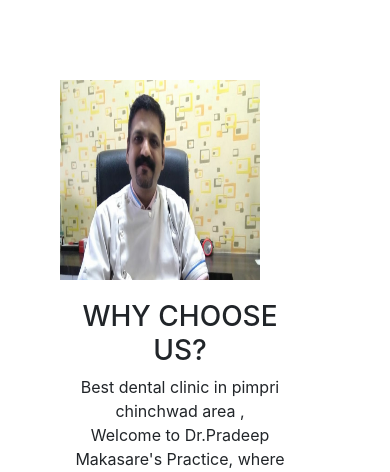
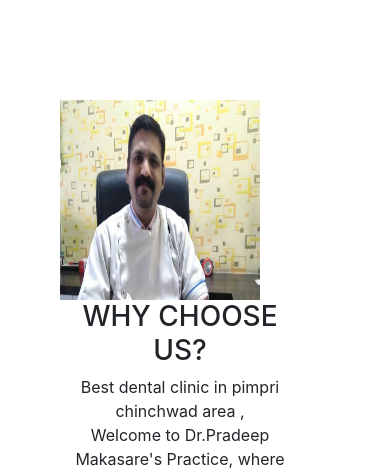
Before and after one commit to Pranavnk15/Dr, a Node server app: page /aboutus in a window 390 px wide. Shown: the part 106-578 px from the top of the page. Run offline with Node 20, Linux system fonts and the light colour scheme; some libraries are stand-ins or nearby versions.

Commit message:
Update aboutus.css

```diff
--- a/public/css/aboutus.css
+++ b/public/css/aboutus.css
@@ -63,7 +63,7 @@ position: absolute;
   .doctor4{
     height:200px;
     width:200px;
-    margin-top:80px;
+    margin-top:100px;
     positon:relative;
   }
   .intro3{
```
